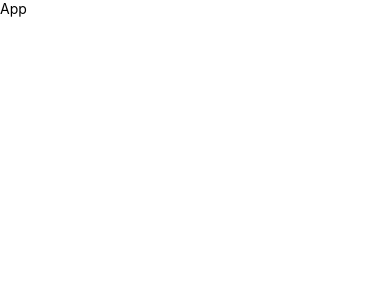
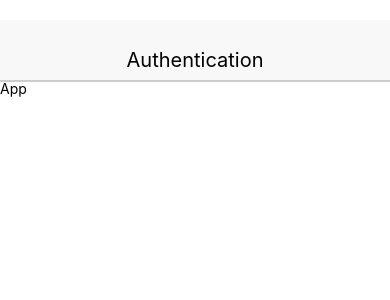
Before and after one commit to ElijahPrince73/React-Native-Auth, a React Native app: screen / in a window 390 px wide. Shown: the top 300 px of the page. Built offline with nearby package versions, Linux system fonts and the light colour scheme.

Commit message:
Setup infrastructure

```diff
--- a/src/App.js
+++ b/src/App.js
@@ -1,10 +1,13 @@
 import React, { Component } from 'react';
 import { View, Text } from 'react-native';
+import { Header } from './components/common';
+
 
 class App extends Component {
     render() {
         return (
             <View>
+                <Header headerText="Authentication" />
                 <Text>App</Text>
             </View>
         );
--- /dev/null
+++ b/src/components/common/Buttons.js
@@ -0,0 +1,35 @@
+import React from 'react';
+import { Text, TouchableOpacity } from 'react-native';
+
+const Button = ({ onPress, cta }) => {
+    const { btn, text } = styles;
+
+    return (
+        <TouchableOpacity style={btn} onPress={onPress}>
+            <Text style={text}>{cta}</Text>
+        </TouchableOpacity>
+    );
+};
+
+const styles = {
+    btn: {
+        flex: 1,
+        alignSelf: 'stretch',
+        backgroundColor: '#fff',
+        borderRadius: 5,
+        borderWidth: 1,
+        borderColor: '#007aff',
+        marginLeft: 5,
+        marginRight: 5,
+    },
+    text: {
+        alignSelf: 'center',
+        color: '007aff',
+        fontSize: 16,
+        fontWeight: '600',
+        paddingTop: 10,
+        paddingBottom: 10,
+    }
+};
+
+export { Button };
--- /dev/null
+++ b/src/components/common/Card.js
@@ -0,0 +1,33 @@
+import React from 'react';
+import { View } from 'react-native';
+
+const Card = (props) => {
+    // Allows for this component to dynamicallly render other components
+    // Based of what is inside of the Card component
+    // EX. <Card>{Component to render} </Card>
+    return (
+        <View style={styles.containerStyle}>
+            {props.children}
+        </View>
+    );
+};
+
+const styles = {
+    containerStyle: {
+        borderWidth: 1,
+        borderRadius: 2,
+        borderColor: '#ddd',
+        borderBottom: 0,
+        shadow: '#000',
+        shadowOffset: { width: 0, height: 2 },
+        shadowOpacity: 0.1,
+        shadowRadius: 2,
+        elevation: 1,
+        marginLeft: 5,
+        marginRight: 5,
+        marginTop: 10,
+
+    }
+};
+
+export { Card };
--- /dev/null
+++ b/src/components/common/CardSection.js
@@ -0,0 +1,24 @@
+import React from 'react';
+import { View } from 'react-native';
+
+const CardSection = (props) => {
+    return (
+        <View style={styles.containerStyle}>
+            {props.children}
+        </View>
+    );
+};
+
+const styles = {
+    containerStyle: {
+        borderBottomWidth: 1,
+        padding: 5,
+        backgroundColor: '#fff',
+        justContent: 'flex-start',
+        flexDirection: 'row',
+        borderColor: '#ddd',
+        postition: 'relative'
+    }
+};
+
+export { CardSection };
--- /dev/null
+++ b/src/components/common/Header.js
@@ -0,0 +1,33 @@
+import React from 'react';
+import { Text, View } from 'react-native';
+
+const Header = (props) => {
+    const { textStyle, viewStyle } = styles;
+
+    return (
+        <View style={viewStyle}>
+            <Text style={textStyle}>{props.headerText}</Text>
+        </View>
+    );
+};
+
+const styles = {
+    viewStyle: {
+        backgroundColor: '#F8F8F8',
+        justifyContent: 'center',
+        alignItems: 'center',
+        height: 60,
+        paddingTop: 20,
+        marginTop: 20,
+        shadowColor: 'black',
+        shadowOffset: { width: 0, height: 2, },
+        shadowOpacity: 0.2,
+        elevation: 2,
+        postiton: 'relative'
+    },
+    textStyle: {
+        fontSize: 20
+    }
+};
+
+export { Header };
--- /dev/null
+++ b/src/components/common/index.js
@@ -0,0 +1,4 @@
+export * from './Buttons';
+export * from './Card';
+export * from './CardSection';
+export * from './Header';
```
